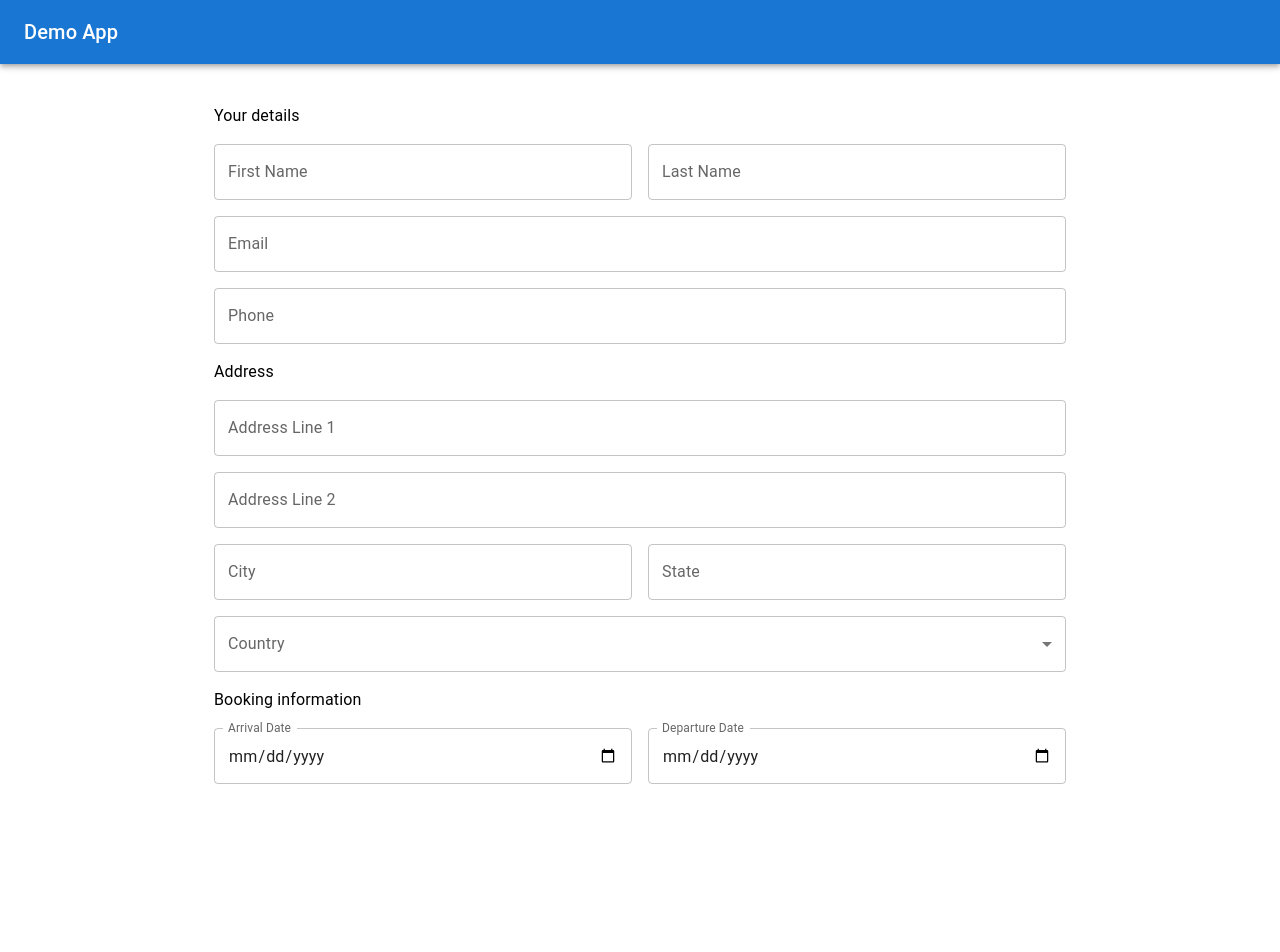
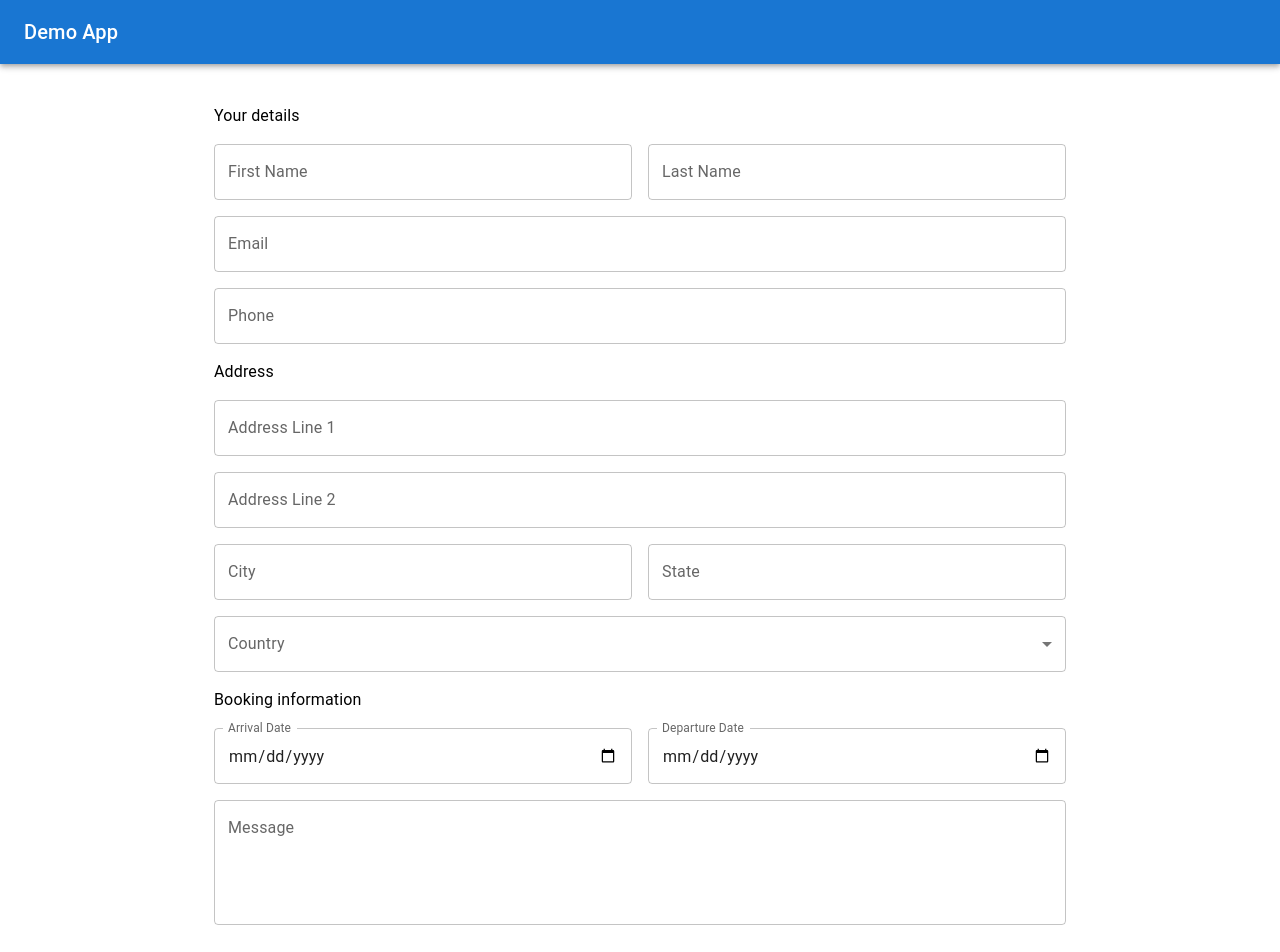
Before and after one commit to Annie-Huang/react-formik-material-ui-booking-form-template, a React (Create React App) app: page / in a window 1280 px wide. Shown: the top 952 px of the page. Before the commit the page ends 848 px from the top, so only its background shows below. Built offline with nearby package versions, Linux system fonts and the light colour scheme.

Commit message:
Add Text area for message field, using the same <TextField> component with multiline = true

```diff
--- a/src/App.tsx
+++ b/src/App.tsx
@@ -23,6 +23,7 @@ type Values = {
   country: string;
   arrivalDate: string;
   departureDate: string;
+  message: string;
 };
 
 const INITIAL_FORM_STATE = {
@@ -37,6 +38,7 @@ const INITIAL_FORM_STATE = {
   country: '',
   arrivalDate: '',
   departureDate: '',
+  message: '',
 };
 
 const FORM_VALIDATION = Yup.object().shape({
@@ -58,6 +60,7 @@ const FORM_VALIDATION = Yup.object().shape({
 
   arrivalDate: Yup.date().required('Required'),
   departureDate: Yup.date().required('Required'),
+  message: Yup.string(),
 });
 
 function App() {
@@ -153,6 +156,15 @@ function App() {
                   {/*<Grid size={{ xs: 6 }}>*/}
                   {/*  <DatePicker name='departureDate' label='Departure Date' />*/}
                   {/*</Grid>*/}
+
+                  <Grid size={{ xs: 12 }}>
+                    <TextField
+                      name='message'
+                      label='Message'
+                      multiline={true}
+                      rows={4}
+                    />
+                  </Grid>
                 </Grid>
               </Form>
             </Formik>
```
